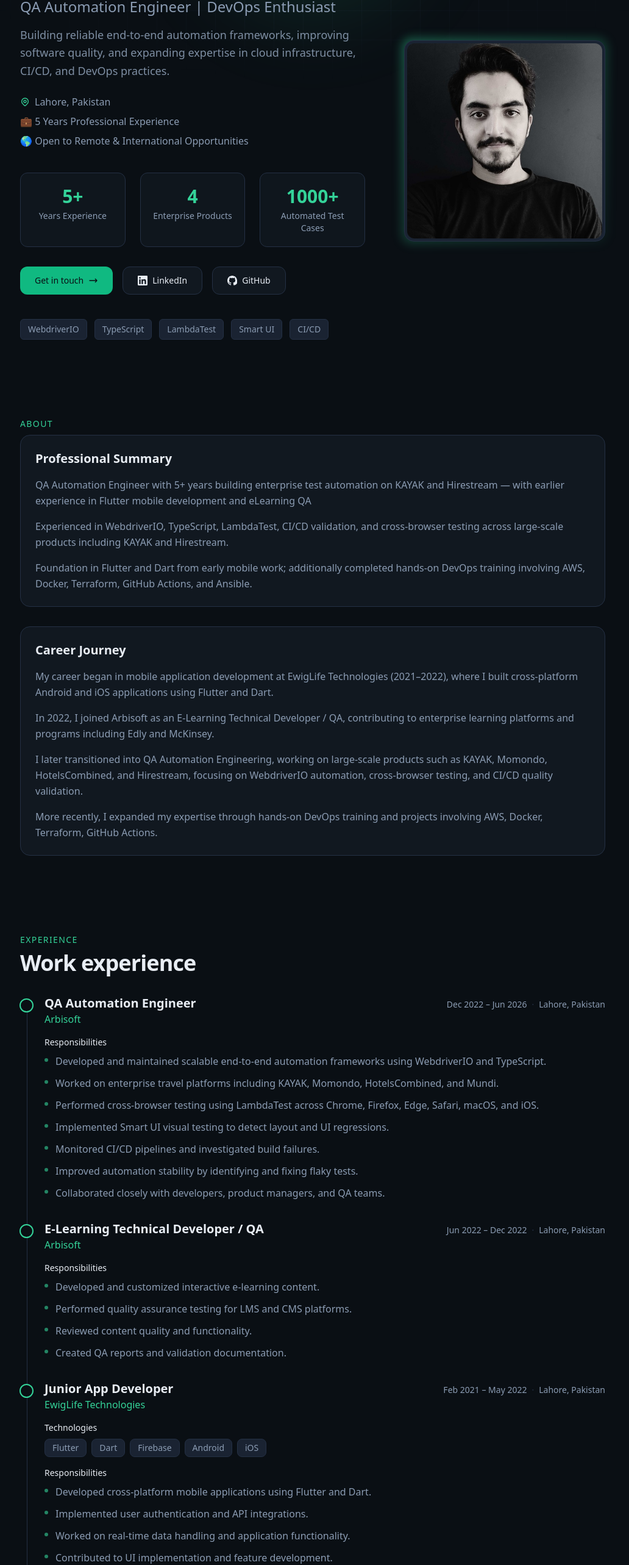
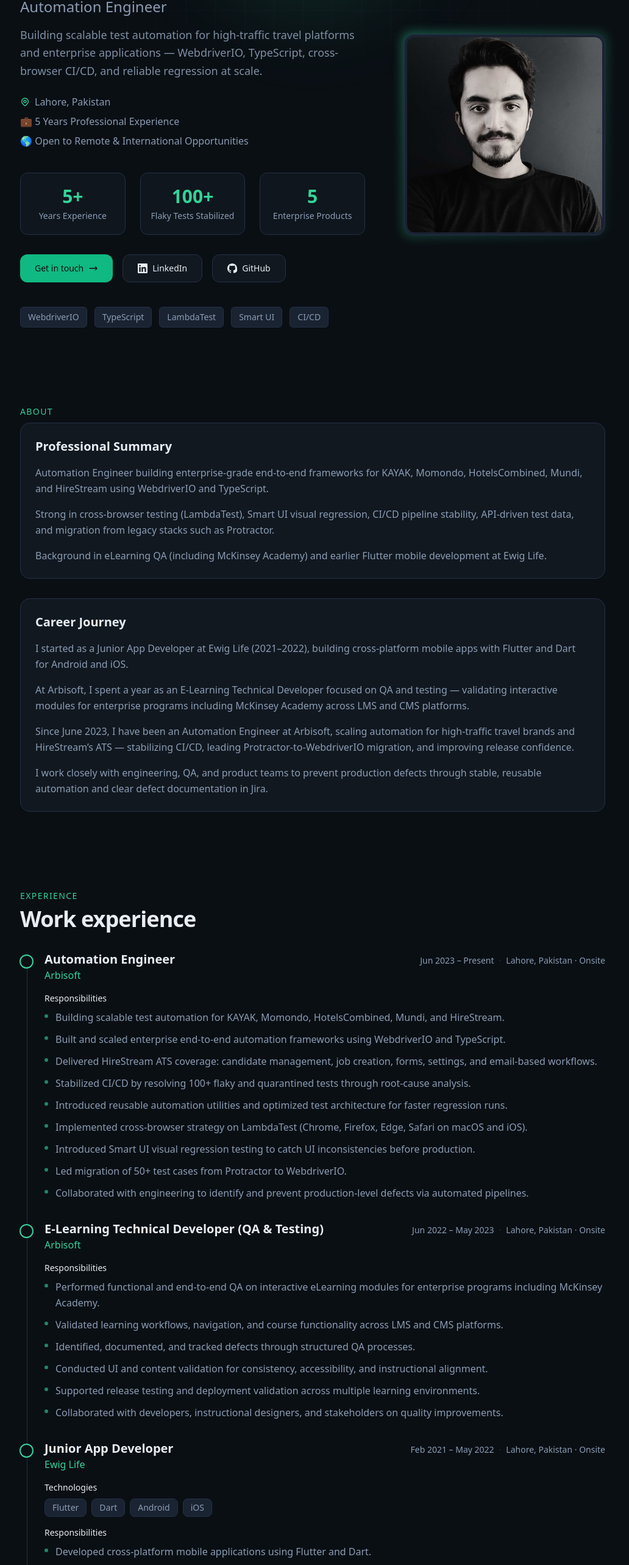
Before and after one commit to AghaAhmed512/agha-ahmed-portfolio, a Next.js app: page / in a window 1280 px wide. Shown: the part 223-2789 px from the top of the page at 61% size, without its empty margins (127-1159 px from the left). Built offline with nearby package versions, Linux system fonts and the light colour scheme; no server answers.

Commit message:
Update portfolio content, experience and resume

```diff
--- a/src/components/Education.tsx
+++ b/src/components/Education.tsx
@@ -7,11 +7,26 @@
         <p className="section-heading">Education</p>
         <h2 className="section-title">Academic background</h2>
 
-        <div className="grid gap-4 sm:grid-cols-2 lg:grid-cols-3">
+        <div className="grid gap-4 lg:max-w-2xl lg:grid-cols-1">
           {education.map((item) => (
             <div key={item.degree} className="card flex flex-col">
               <h3 className="font-semibold text-foreground">{item.degree}</h3>
               <p className="mt-1 text-sm text-accent">{item.school}</p>
+              {"gpa" in item && item.gpa ? (
+                <p className="mt-2 text-sm text-muted">{item.gpa}</p>
+              ) : null}
+              {"details" in item && item.details?.length ? (
+                <ul className="mt-4 space-y-2">
+                  {item.details.map((line) => (
+                    <li
+                      key={line}
+                      className="flex gap-3 text-sm text-muted leading-relaxed before:mt-2 before:h-1 before:w-1 before:shrink-0 before:rounded-full before:bg-accent"
+                    >
+                      {line}
+                    </li>
+                  ))}
+                </ul>
+              ) : null}
               <p className="mt-auto pt-4 font-mono text-xs text-muted">
                 {item.period}
               </p>
--- a/src/components/Footer.tsx
+++ b/src/components/Footer.tsx
@@ -5,15 +5,12 @@
 
   return (
     <footer className="border-t border-border py-8">
-      <div className="section-container flex flex-col items-center justify-between gap-4 text-sm text-muted sm:flex-row">
+      <div className="section-container text-center text-sm text-muted">
         <p>
           © {year}{" "}
           <span className="text-foreground">{site.shortName}</span>. All rights
           reserved.
         </p>
-        <p className="font-mono text-xs">
-          Built with Next.js · Test automation portfolio
-        </p>
       </div>
     </footer>
   );
--- a/src/data/site.ts
+++ b/src/data/site.ts
@@ -1,11 +1,11 @@
 export const site = {
-  name: "Ahmed Mehmood",
-  shortName: "Ahmed Mehmood",
-  title: "QA Automation Engineer | DevOps Enthusiast",
+  name: "Agha Ahmed",
+  shortName: "Agha Ahmed",
+  title: "Automation Engineer",
   tagline:
-    "Building reliable end-to-end automation frameworks, improving software quality, and expanding expertise in cloud infrastructure, CI/CD, and DevOps practices.",
+    "Building scalable test automation for high-traffic travel platforms and enterprise applications — WebdriverIO, TypeScript, cross-browser CI/CD, and reliable regression at scale.",
   location: "Lahore, Pakistan",
-  email: "aghaaahmed512@gmail.com",
+  email: "aghaahmed512@gmail.com",
   phone: "+92 302 4116225",
   linkedin: "https://www.linkedin.com/in/agha-ahmed",
   github: "https://github.com/AghaAhmed512",
@@ -17,63 +17,65 @@
 
 export const achievementStats = [
   { target: 5, suffix: "+", label: "Years Experience" },
-  { target: 4, suffix: "", label: "Enterprise Products" },
-  { target: 1000, suffix: "+", label: "Automated Test Cases" },
+  { target: 100, suffix: "+", label: "Flaky Tests Stabilized" },
+  { target: 5, suffix: "", label: "Enterprise Products" },
 ] as const;
 
 export const professionalSummary = [
-  "QA Automation Engineer with 5+ years building enterprise test automation on KAYAK and Hirestream — with earlier experience in Flutter mobile development and eLearning QA",
-  "Experienced in WebdriverIO, TypeScript, LambdaTest, CI/CD validation, and cross-browser testing across large-scale products including KAYAK and Hirestream.",
-  "Foundation in Flutter and Dart from early mobile work; additionally completed hands-on DevOps training involving AWS, Docker, Terraform, GitHub Actions, and Ansible.",
+  "Automation Engineer building enterprise-grade end-to-end frameworks for KAYAK, Momondo, HotelsCombined, Mundi, and HireStream using WebdriverIO and TypeScript.",
+  "Strong in cross-browser testing (LambdaTest), Smart UI visual regression, CI/CD pipeline stability, API-driven test data, and migration from legacy stacks such as Protractor.",
+  "Background in eLearning QA (including McKinsey Academy) and earlier Flutter mobile development at Ewig Life.",
 ] as const;
 
 export const aboutMe = [
-  "My career began in mobile application development at EwigLife Technologies (2021–2022), where I built cross-platform Android and iOS applications using Flutter and Dart.",
-  "In 2022, I joined Arbisoft as an E-Learning Technical Developer / QA, contributing to enterprise learning platforms and programs including Edly and McKinsey.",
-  "I later transitioned into QA Automation Engineering, working on large-scale products such as KAYAK, Momondo, HotelsCombined, and Hirestream, focusing on WebdriverIO automation, cross-browser testing, and CI/CD quality validation.",
-  "More recently, I expanded my expertise through hands-on DevOps training and projects involving AWS, Docker, Terraform, GitHub Actions.",
+  "I started as a Junior App Developer at Ewig Life (2021–2022), building cross-platform mobile apps with Flutter and Dart for Android and iOS.",
+  "At Arbisoft, I spent a year as an E-Learning Technical Developer focused on QA and testing — validating interactive modules for enterprise programs including McKinsey Academy across LMS and CMS platforms.",
+  "Since June 2023, I have been an Automation Engineer at Arbisoft, scaling automation for high-traffic travel brands and HireStream’s ATS — stabilizing CI/CD, leading Protractor-to-WebdriverIO migration, and improving release confidence.",
+  "I work closely with engineering, QA, and product teams to prevent production defects through stable, reusable automation and clear defect documentation in Jira.",
 ] as const;
 
 export const experience = [
   {
-    role: "QA Automation Engineer",
+    role: "Automation Engineer",
     company: "Arbisoft",
-    location: "Lahore, Pakistan",
-    period: "Dec 2022 – Jun 2026",
+    location: "Lahore, Pakistan · Onsite",
+    period: "Jun 2023 – Present",
     highlights: [
-      "Developed and maintained scalable end-to-end automation frameworks using WebdriverIO and TypeScript.",
-      "Worked on enterprise travel platforms including KAYAK, Momondo, HotelsCombined, and Mundi.",
-      "Performed cross-browser testing using LambdaTest across Chrome, Firefox, Edge, Safari, macOS, and iOS.",
-      "Implemented Smart UI visual testing to detect layout and UI regressions.",
-      "Monitored CI/CD pipelines and investigated build failures.",
-      "Improved automation stability by identifying and fixing flaky tests.",
-      "Collaborated closely with developers, product managers, and QA teams.",
+      "Building scalable test automation for KAYAK, Momondo, HotelsCombined, Mundi, and HireStream.",
+      "Built and scaled enterprise end-to-end automation frameworks using WebdriverIO and TypeScript.",
+      "Delivered HireStream ATS coverage: candidate management, job creation, forms, settings, and email-based workflows.",
+      "Stabilized CI/CD by resolving 100+ flaky and quarantined tests through root-cause analysis.",
+      "Introduced reusable automation utilities and optimized test architecture for faster regression runs.",
+      "Implemented cross-browser strategy on LambdaTest (Chrome, Firefox, Edge, Safari on macOS and iOS).",
+      "Introduced Smart UI visual regression testing to catch UI inconsistencies before production.",
+      "Led migration of 50+ test cases from Protractor to WebdriverIO.",
+      "Collaborated with engineering to identify and prevent production-level defects via automated pipelines.",
     ],
   },
   {
-    role: "E-Learning Technical Developer / QA",
+    role: "E-Learning Technical Developer (QA & Testing)",
     company: "Arbisoft",
-    location: "Lahore, Pakistan",
-    period: "Jun 2022 – Dec 2022",
+    location: "Lahore, Pakistan · Onsite",
+    period: "Jun 2022 – May 2023",
     highlights: [
-      "Developed and customized interactive e-learning content.",
-      "Performed quality assurance testing for LMS and CMS platforms.",
-      "Reviewed content quality and functionality.",
-      "Created QA reports and validation documentation.",
+      "Performed functional and end-to-end QA on interactive eLearning modules for enterprise programs including McKinsey Academy.",
+      "Validated learning workflows, navigation, and course functionality across LMS and CMS platforms.",
+      "Identified, documented, and tracked defects through structured QA processes.",
+      "Conducted UI and content validation for consistency, accessibility, and instructional alignment.",
+      "Supported release testing and deployment validation across multiple learning environments.",
+      "Collaborated with developers, instructional designers, and stakeholders on quality improvements.",
     ],
   },
   {
     role: "Junior App Developer",
-    company: "EwigLife Technologies",
-    location: "Lahore, Pakistan",
+    company: "Ewig Life",
+    location: "Lahore, Pakistan · Onsite",
     period: "Feb 2021 – May 2022",
-    technologies: ["Flutter", "Dart", "Firebase", "Android", "iOS"],
+    technologies: ["Flutter", "Dart", "Android", "iOS"],
     highlights: [
       "Developed cross-platform mobile applications using Flutter and Dart.",
-      "Implemented user authentication and API integrations.",
-      "Worked on real-time data handling and application functionality.",
-      "Contributed to UI implementation and feature development.",
-      "Collaborated with team members to deliver mobile solutions.",
+      "Implemented user authentication, API integrations, and real-time data handling.",
+      "Collaborated with teams to build, test, and enhance app functionality and stability.",
     ],
   },
 ] as const;
@@ -188,51 +190,76 @@
 
 export const skillGroups = [
   {
-    category: "Automation & Testing",
+    category: "Programming languages",
+    skills: ["JavaScript", "TypeScript"],
+  },
+  {
+    category: "Manual & automation testing",
     skills: [
-      "End-to-End Testing",
-      "Regression Testing",
-      "Cross-Browser Testing",
-      "Visual Regression (Smart UI)",
-      "CI/CD Build Monitoring",
+      "Manual Testing",
+      "Test Case Design",
+      "Functional / Regression / Smoke / Sanity Testing",
+      "Defect Reporting & Bug Tracking",
+      "WebdriverIO",
+      "Selenium concepts",
+      "API Testing",
+      "UI Automation",
+      "Cross-browser Testing",
+      "Smart UI Visual Testing",
     ],
   },
   {
-    category: "Frameworks & Tools",
-    skills: ["WebdriverIO", "Chai", "Mocha", "LambdaTest", "Smart UI", "Git", "GitHub", "Jira", "Docker", "Terraform", "GitHub Actions", "AWS"],
+    category: "Frameworks & tools",
+    skills: [
+      "Node.js",
+      "Chai",
+      "Mocha",
+      "Postman",
+      "REST API testing",
+      "Reusable test utilities",
+      "Git",
+      "GitHub",
+      "Jira",
+      "Agile / Scrum",
+    ],
   },
   {
-    category: "Languages",
-    skills: ["TypeScript", "JavaScript"],
+    category: "CI/CD & cloud exposure",
+    skills: [
+      "CI/CD pipelines",
+      "GitHub Actions",
+      "Jenkins basics",
+      "Automated test execution",
+      "AWS (basic)",
+      "Docker (basic)",
+      "LambdaTest",
+    ],
   },
   {
-    category: "Development",
-    skills: ["Flutter", "Dart", "Firebase", "Android", "iOS"],
-  },
-  {
-    category: "Domains",
-    skills: ["Travel Platforms", "HR / ATS Systems", "eLearning / LMS"],
+    category: "Domains & development",
+    skills: [
+      "Travel platforms",
+      "HR / ATS systems",
+      "eLearning / LMS",
+      "Flutter",
+      "Dart",
+      "Android",
+      "iOS",
+    ],
   },
 ] as const;
 
 export const education = [
   {
-    degree: "Bachelor of Computer Science",
+    degree: "BS in Computer Science",
     school: "GC University Faisalabad (GCUF)",
     location: "Lahore, Pakistan",
     period: "Nov 2017 – Dec 2021",
-  },
-  {
-    degree: "ICS (Intermediate in Computer Science)",
-    school: "Islamia College Railway Road",
-    location: "Lahore, Pakistan",
-    period: "Jul 2015 – Sep 2017",
-  },
-  {
-    degree: "Matriculation",
-    school: "Shining Boys School",
-    location: "Lahore, Pakistan",
-    period: "Jul 2013 – Jul 2015",
+    gpa: "GPA: 3.01 / 4.0",
+    details: [
+      "Relevant coursework: Data Structures & Algorithms, OOP, Database Systems, Software Engineering, Operating Systems, Computer Networks.",
+      "GCUF Debating Society — debates, event coordination, and academic activities (~20 hours/week).",
+    ],
   },
 ] as const;
 
```
Also changed, not shown: 2 other files (tests, documents, lock files or other folders).
